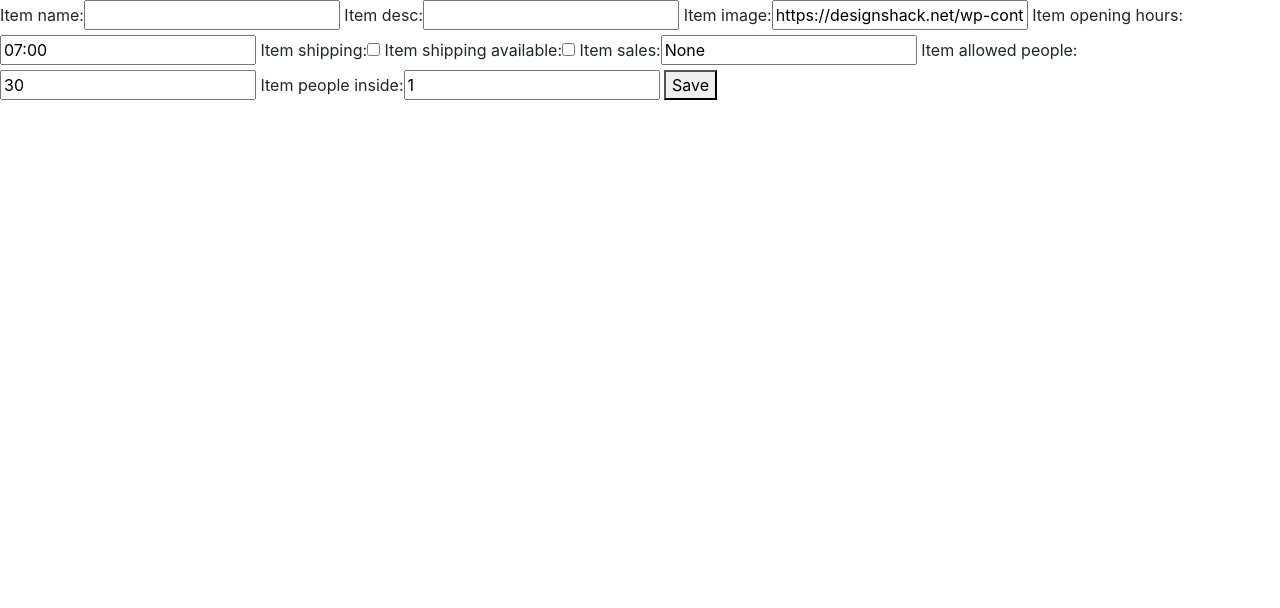
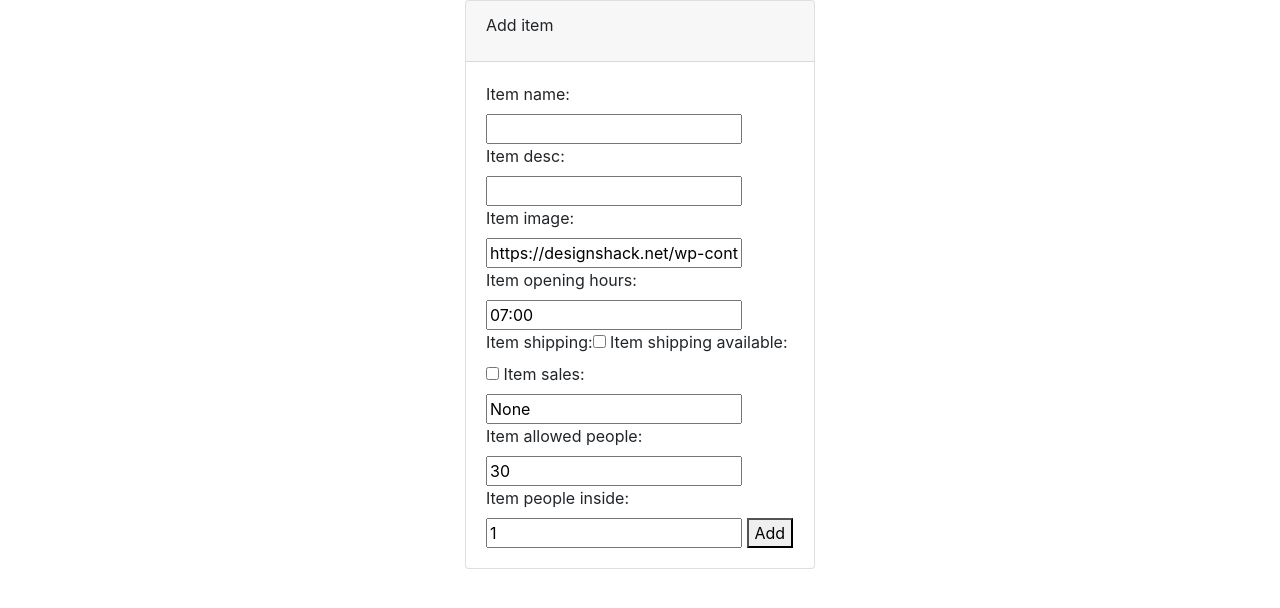
Before and after one commit to yuval1121/RealTime, a Django app: page /add/ in a window 1280 px wide. Shown: the part 72-680 px from the top of the page. Run offline with Django 3.2, Linux system fonts and the light colour scheme; some libraries are stand-ins or nearby versions.

Commit message:
Added UI mods

```diff
--- a/RealTime/food/templates/food/item_form.html
+++ b/RealTime/food/templates/food/item_form.html
@@ -1,10 +1,26 @@
 {% extends 'food/base.html' %}
 
 {% block body %}
-<form method="POST">
-    {% csrf_token  %}
-    {{form}}
-    <button type="submit">Save</button>
-</form>
+<div class="container">
+    <div class="row" >
+        <div class="col-md-4 offset-md-4">
+            <div class="card">
+                <div class="card-header" >
+                    <div class="card-title">
+                        Add item
+                    </div>
+                </div>
+
+                <div class="card-body">
+                    <form method="post">
+                        {% csrf_token %}
+                        {{ form }}
+                        <button type="submit">Add</button>
+                    </form>
+                </div>
+            </div>
+        </div>
+    </div>
+</div>
 
 {% endblock %}
--- a/RealTime/users/templates/users/login.html
+++ b/RealTime/users/templates/users/login.html
@@ -28,6 +28,4 @@
     </div>
 </div>
 
-
-
 {% endblock %}
```
Also changed, not shown: RealTime/users/templates/users/register.html (+38 -5 lines), RealTime/db.sqlite3.
